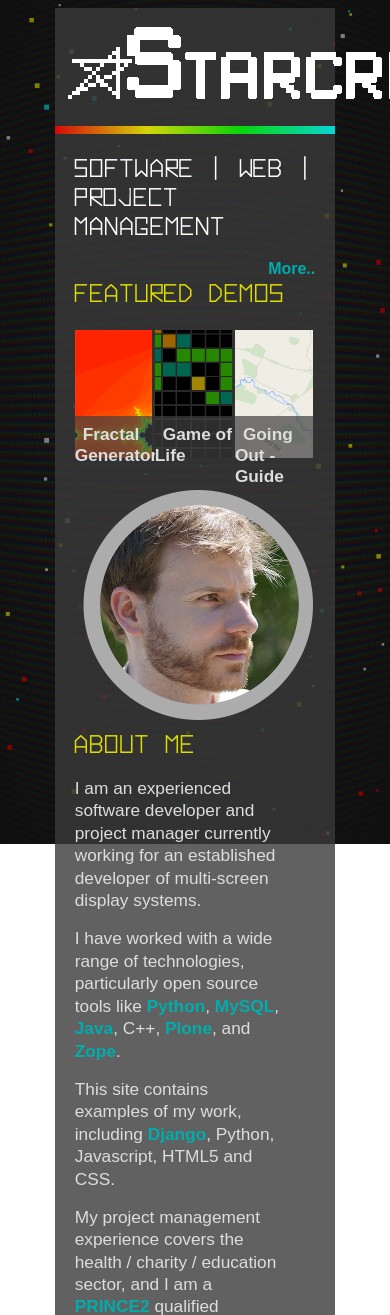
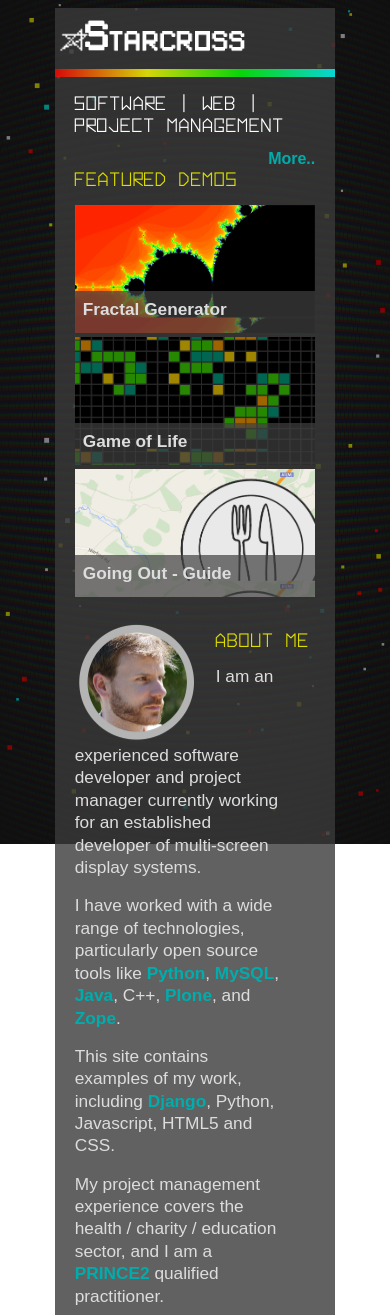
Before and after one commit to Starcross/starcross-website, a Django app: template templates/index.html in a window 390 px wide; the page is wider, and only the part inside the window is pictured. Shown: the top 1315 px of that part. Run offline with Django 3.2, Linux system fonts and the light colour scheme; the template is opened without the code that fills it, so the values that code supplies are empty; some libraries are stand-ins or nearby versions; some web fonts are replaced.

Commit message:
Add responsive styles Increase contrast on portrait Add black nav bar for android

```diff
--- a/starcross_static/main.css
+++ b/starcross_static/main.css
@@ -27,7 +27,7 @@ body, html {
 }
 #main{
     position: relative;
-    background-color: rgba(58, 58, 58, 0.8);
+    background-color: rgba(58,58,58,0.8);
     min-height: 90%;
     max-width: 1024px;
     width: 75%;
@@ -152,3 +152,28 @@ input, body.mceContentBody {
     margin-left: 8px;
     color: #ddd;
 }
+
+@media only screen and (max-width: 800px) {
+	#content {
+		margin-bottom: 140px;
+	}
+	#feature_boxes div {
+		float: none;
+		width: 100%;
+		background-size: 100%;
+	}
+	#logo {
+		width: 70%;
+	}
+	#portrait {
+		width: 125px;
+		height: 123px;
+	}
+	h2 {
+		font-size: 1.1em;
+	}
+	h3 {
+		font-size: 1em;
+	}
+
+}
--- a/templates/base.html
+++ b/templates/base.html
@@ -4,6 +4,8 @@
 <html>
 <head>
   <meta charset="utf-8">
+  <meta name="theme-color" content="#000">
+  <meta name="viewport" content="width=device-width, user-scalable=no">
   <title>Starcross Limited - Software Development</title>
   <link rel="shortcut icon" href="{% static 'images/favicon.ico' %}">
   <link rel="stylesheet" type="text/css" href="//fonts.googleapis.com/css?family=Metrophobic&subset=latin">
@@ -32,7 +34,7 @@
 
 <div id="main">
 <div style="padding-bottom: 8px;">
-    <a href="/"><img src="{% static 'images/starcross.png' %}"></a>
+    <a href="/"><img id="logo" src="{% static 'images/starcross.png' %}"></a>
 </div>
 <div class="spacer"></div>
 <div id="content">
--- a/templates/index.html
+++ b/templates/index.html
@@ -35,7 +35,7 @@
 <div style="clear:both; margin-bottom: 8px"></div>
 
 <a href="mailto:alex@starcross.eu">
-    <img src="{% static 'images/portrait_circle_small.png' %}" title="Alex Luton" width="250" height="247"
+    <img id="portrait" src="{% static 'images/portrait_circle_small.png' %}" title="Alex Luton" width="250" height="247"
          style="float:left; padding-right: 16px; margin-top:16px">
 </a>
 
```
Also changed, not shown: starcross/urls.py (line endings or trailing spaces), starcross/views.py (line endings or trailing spaces), starcross_static/images/portrait_circle_small.png, 1 other file.
